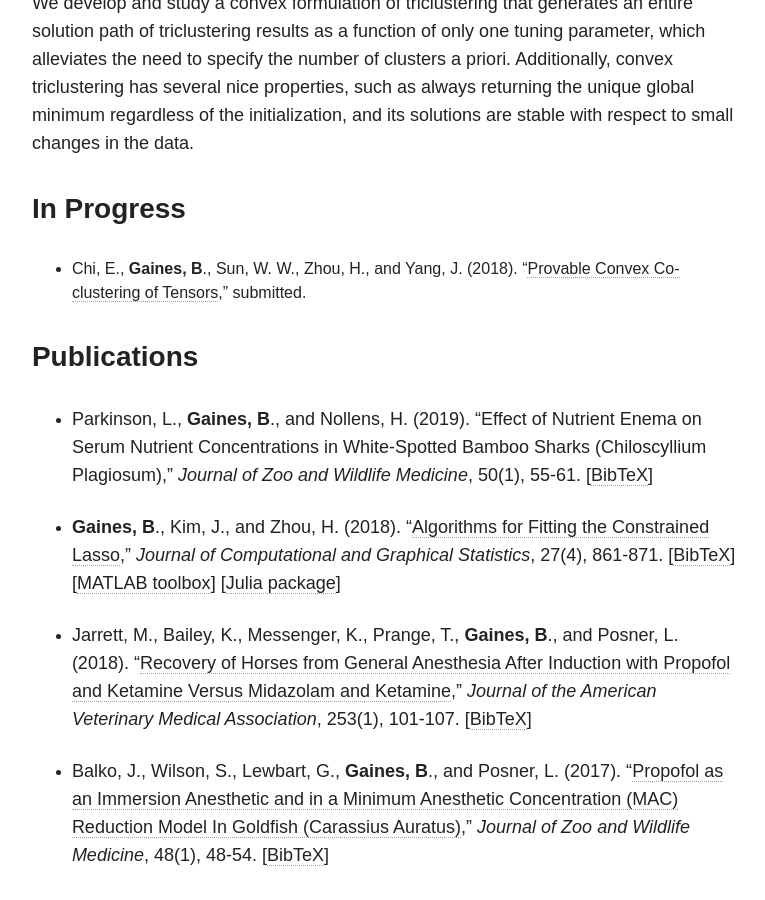
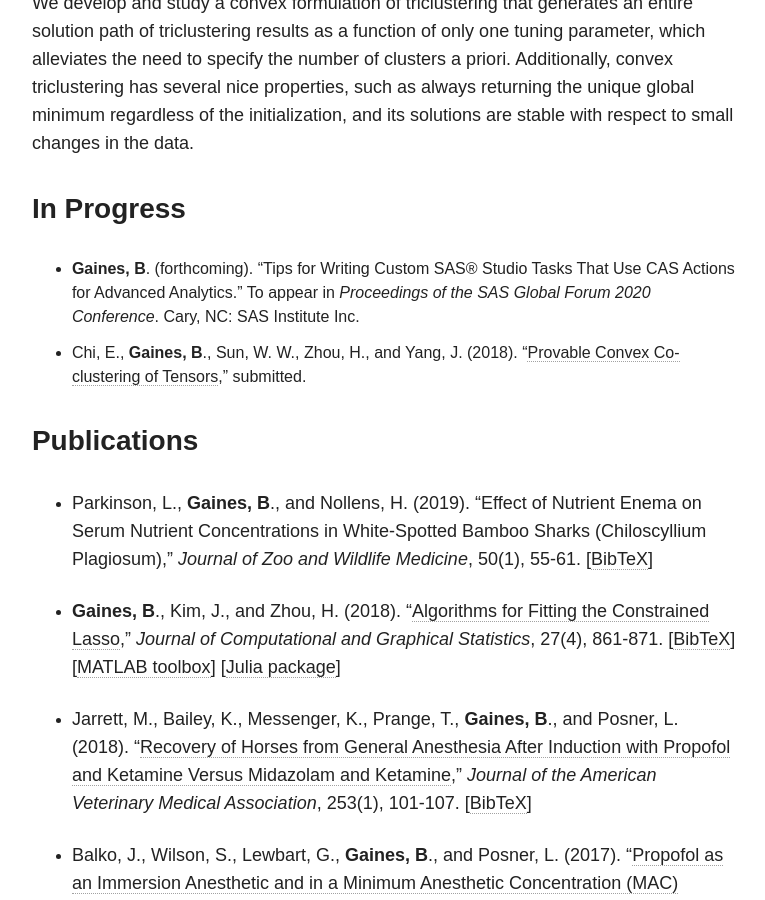
Before and after one commit to brgaines/brgaines.github.io, a Jekyll site: the page built from research/index.md, in a window 1280 px wide and 900 px high, scrolled down 1083 px. Shown: the whole window, without its empty margins (254-1019 px from the left). Built offline with Jekyll 4.4.1, drawn with Linux system fonts in a browser that asks for light colours; nearby versions of some CDN libraries.

Commit message:
added this year's SASGF paper to research page

```diff
--- a/research/index.md
+++ b/research/index.md
@@ -13,9 +13,8 @@ My other research projects focued on a convex formulation of clustering that has
 
 ### In Progress
 
+* **Gaines, B**. (forthcoming).  "Tips for Writing Custom SAS® Studio Tasks That Use CAS Actions for Advanced Analytics."  To appear in _Proceedings of the SAS Global Forum 2020 Conference_. Cary, NC: SAS Institute Inc.
 * Chi, E., **Gaines, B**., Sun, W. W., Zhou, H., and Yang, J. (2018).  "[Provable Convex Co-clustering of Tensors](https://arxiv.org/abs/1803.06518)," submitted.
-
-
 
 ### Publications
 - Parkinson, L., **Gaines, B**., and Nollens, H.  (2019). "Effect of Nutrient Enema on Serum Nutrient Concentrations in White-Spotted Bamboo Sharks (Chiloscyllium Plagiosum)," *Journal of Zoo and Wildlife Medicine*, 50(1), 55-61. [[BibTeX](http://brgaines.github.io/research/parkinsonGainesNollens19.bib)]
```
